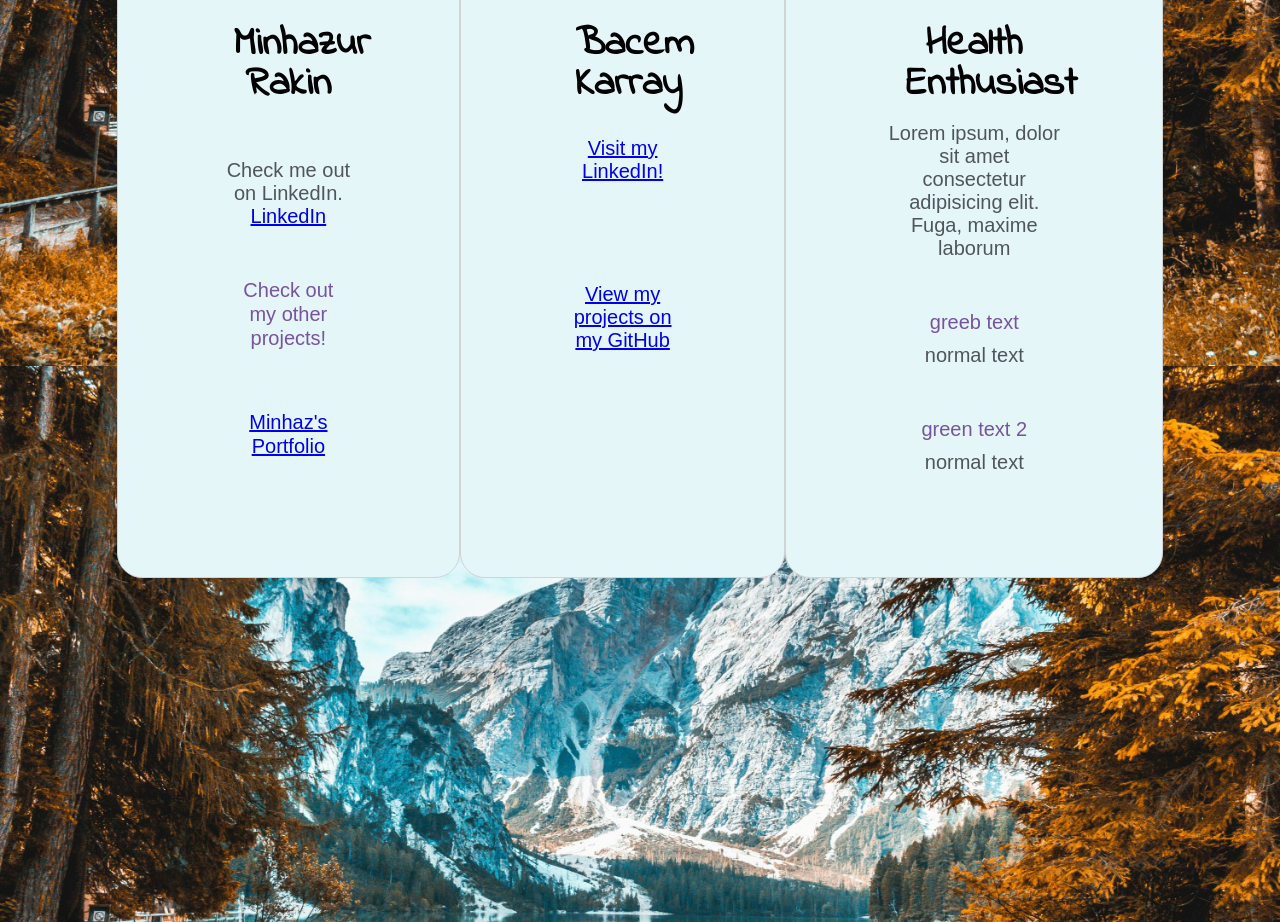
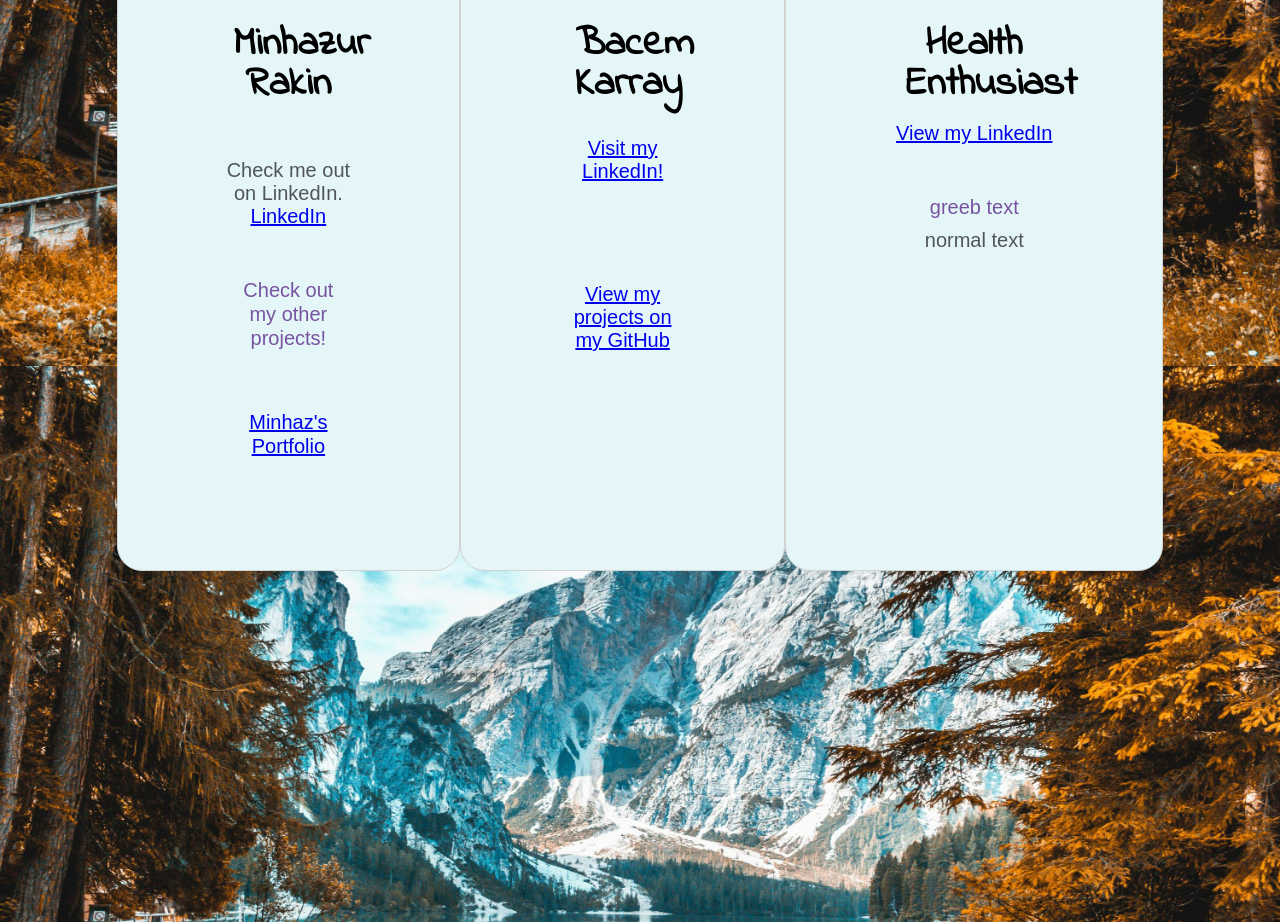
Before and after one commit to bacemkarray/NASA2024, a plain HTML site: page index.html in a window 1280 px wide. Shown: the part 6820-7742 px from the top of the page. Drawn offline with nearby package versions, Linux system fonts and the light colour scheme.

Commit message:
Update index.html

```diff
--- a/index.html
+++ b/index.html
@@ -170,12 +170,10 @@ ok todo:
 				<!-- box 3-->
 					<div class = "column">
 						<h1>Health Enthusiast</h1>
-						<p> Lorem ipsum, dolor sit amet consectetur adipisicing elit. Fuga, maxime laborum  </p>
+						<p><a href="https://www.linkedin.com/in/taha-sarfraz-54b429274/">View my LinkedIn</a></p>
 						<p style="color:#7753a0" class = "green-text"> greeb text</p>
 						<p> normal text</p>
 
-						<p style="color:#7753a0" class = "green-text"> green text 2</p>
-						<p> normal text</p>
 					</div>
 				</section>
 			</div> <!-- div wrapper2 end-->
```
